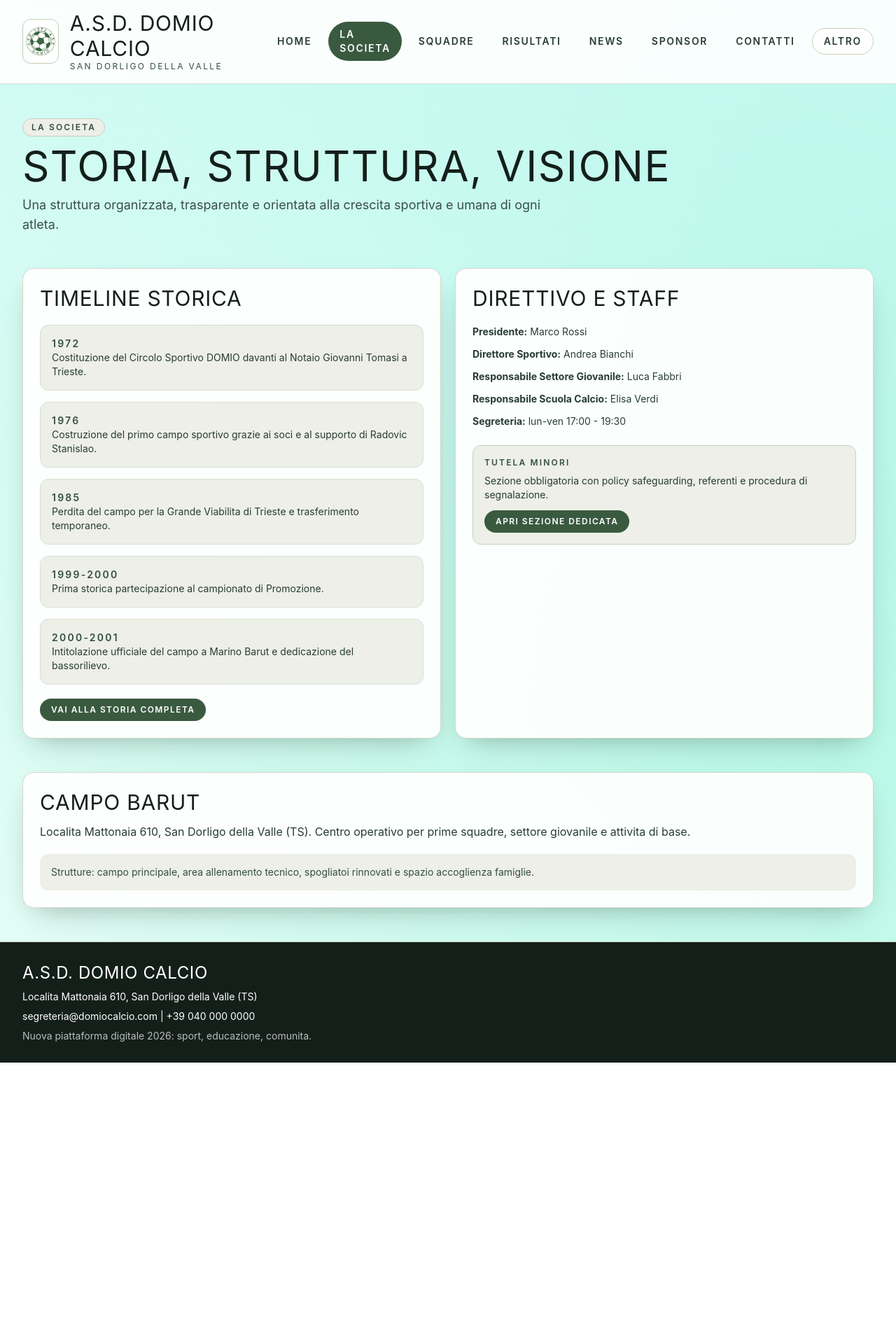
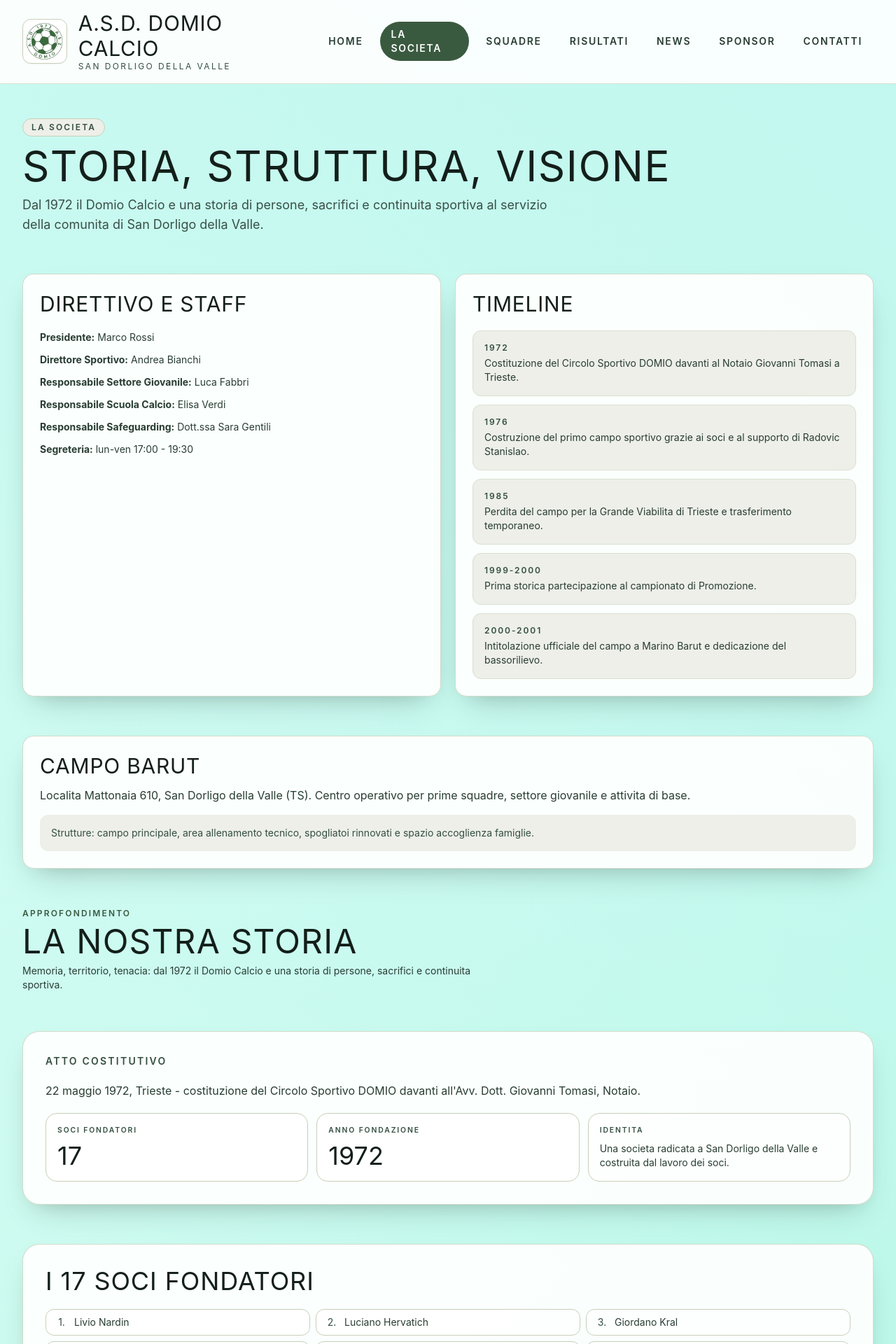
Before and after one commit to NicXVII/sitoCalcio, a React (Vite) app: page /societa in a window 1280 px wide. Shown: the top 1920 px of the page at 70% size. Before the commit the page ends 1518 px from the top, so only its background shows below. Built offline with nearby package versions, Linux system fonts and the light colour scheme.

Commit message:
feat: update routing and navigation; remove deprecated pages and adjust links for improved user experience

```diff
--- a/src/data/navigationData.ts
+++ b/src/data/navigationData.ts
@@ -10,12 +10,6 @@ export const mainNavItems: NavItem[] = [
   { label: 'Contatti', path: '/contatti' }
 ];
 
-export const extraNavItems: NavItem[] = [
-  { label: 'La Nostra Storia', path: '/storia' },
-  { label: 'Scuola Calcio', path: '/scuola-calcio' },
-  { label: 'Tutela Minori', path: '/tutela-minori' }
-];
-
 export const contacts: ContactInfo = {
   address: 'Localita Mattonaia 610, San Dorligo della Valle (TS)',
   email: 'segreteria@domiocalcio.com',
--- a/src/layout/SiteLayout.tsx
+++ b/src/layout/SiteLayout.tsx
@@ -1,7 +1,7 @@
-import { lazy, Suspense, useEffect, useRef, useState } from 'react';
+import { lazy, Suspense, useEffect, useState } from 'react';
 import { NavLink, Outlet, useLocation } from 'react-router-dom';
 import ClubLogo from '../components/ClubLogo';
-import { contacts, extraNavItems, mainNavItems } from '../data/navigationData';
+import { contacts, mainNavItems } from '../data/navigationData';
 
 const GeometricBackground = lazy(() => import('../components/GeometricBackground'));
 
@@ -10,68 +10,13 @@ const navClass = ({ isActive }: { isActive: boolean }) =>
     isActive ? 'bg-field-600 text-white' : 'text-field-800 hover:bg-field-100'
   }`;
 
-const dropdownClass = ({ isActive }: { isActive: boolean }) =>
-  `block rounded-xl px-4 py-3 text-sm font-semibold uppercase tracking-[0.12em] whitespace-normal break-words transition ${
-    isActive ? 'bg-field-600 text-white' : 'text-field-800 hover:bg-field-100'
-  }`;
-
 const SiteLayout = () => {
   const [isMobileMenuOpen, setIsMobileMenuOpen] = useState(false);
-  const [isDesktopMoreOpen, setIsDesktopMoreOpen] = useState(false);
-  const [isMobileMoreOpen, setIsMobileMoreOpen] = useState(false);
-  const moreButtonRef = useRef<HTMLButtonElement | null>(null);
-  const moreMenuRef = useRef<HTMLDivElement | null>(null);
   const location = useLocation();
 
   useEffect(() => {
     setIsMobileMenuOpen(false);
-    setIsDesktopMoreOpen(false);
-    setIsMobileMoreOpen(false);
   }, [location.pathname]);
-
-  useEffect(() => {
-    if (!isDesktopMoreOpen) {
-      return;
-    }
-
-    const closeMenu = () => setIsDesktopMoreOpen(false);
-
-    const handlePointerDown = (event: MouseEvent | TouchEvent) => {
-      const target = event.target as Node;
-
-      if (moreButtonRef.current?.contains(target) || moreMenuRef.current?.contains(target)) {
-        return;
-      }
-
-      closeMenu();
-    };
-
-    const handleEscape = (event: KeyboardEvent) => {
-      if (event.key === 'Escape') {
-        closeMenu();
-      }
-    };
-
-    const handleViewportChange = () => {
-      if (window.innerWidth < 1024) {
-        closeMenu();
-      }
-    };
-
-    window.addEventListener('mousedown', handlePointerDown);
-    window.addEventListener('touchstart', handlePointerDown, { passive: true });
-    window.addEventListener('scroll', closeMenu, { passive: true });
-    window.addEventListener('resize', handleViewportChange);
-    document.addEventListener('keydown', handleEscape);
-
-    return () => {
-      window.removeEventListener('mousedown', handlePointerDown);
-      window.removeEventListener('touchstart', handlePointerDown);
-      window.removeEventListener('scroll', closeMenu);
-      window.removeEventListener('resize', handleViewportChange);
-      document.removeEventListener('keydown', handleEscape);
-    };
-  }, [isDesktopMoreOpen]);
 
   useEffect(() => {
     if (!isMobileMenuOpen) {
@@ -266,17 +211,7 @@ const SiteLayout = () => {
 
           <button
             type="button"
-            onClick={() => {
-              setIsMobileMenuOpen((prev) => {
-                const next = !prev;
-
-                if (!next) {
-                  setIsMobileMoreOpen(false);
-                }
-
-                return next;
-              });
-            }}
+            onClick={() => setIsMobileMenuOpen((prev) => !prev)}
             className="rounded-full border border-field-200 p-2.5 text-field-800 mobile:p-3 tablet-large:hidden"
             aria-expanded={isMobileMenuOpen}
             aria-label={isMobileMenuOpen ? 'Chiudi menu' : 'Apri menu'}
@@ -294,38 +229,6 @@ const SiteLayout = () => {
                 {item.label}
               </NavLink>
             ))}
-
-            <div className="relative z-[135]">
-              <button
-                type="button"
-                ref={moreButtonRef}
-                className="rounded-full border border-field-200 bg-white px-4 py-2 text-sm font-semibold uppercase tracking-[0.12em] text-field-800 transition hover:border-field-300"
-                onClick={() => setIsDesktopMoreOpen((prev) => !prev)}
-                aria-expanded={isDesktopMoreOpen}
-                aria-controls="menu-altro-desktop"
-                aria-label="Apri menu altro"
-              >
-                Altro
-              </button>
-              {isDesktopMoreOpen ? (
-                <div
-                  id="menu-altro-desktop"
-                  ref={moreMenuRef}
-                  className="absolute right-0 top-[calc(100%+0.5rem)] z-[140] min-w-[18rem] max-w-[22rem] overflow-x-hidden overflow-y-auto overscroll-contain rounded-2xl border border-field-200 bg-white p-2 shadow-[0_26px_42px_-22px_rgba(20,31,26,0.45)] max-h-[min(70vh,28rem)]"
-                >
-                  {extraNavItems.map((item) => (
-                    <NavLink
-                      key={item.path}
-                      to={item.path}
-                      className={dropdownClass}
-                      onClick={() => setIsDesktopMoreOpen(false)}
-                    >
-                      {item.label}
-                    </NavLink>
-                  ))}
-                </div>
-              ) : null}
-            </div>
           </nav>
         </div>
 
@@ -337,46 +240,11 @@ const SiteLayout = () => {
                   key={item.path}
                   to={item.path}
                   className={navClass}
-                  onClick={() => {
-                    setIsMobileMenuOpen(false);
-                    setIsMobileMoreOpen(false);
-                  }}
+                  onClick={() => setIsMobileMenuOpen(false)}
                 >
                   {item.label}
                 </NavLink>
               ))}
-
-              <div className="rounded-2xl border border-field-100 bg-white/80 p-3">
-                <button
-                  type="button"
-                  onClick={() => setIsMobileMoreOpen((prev) => !prev)}
-                  aria-expanded={isMobileMoreOpen}
-                  aria-controls="menu-altro-mobile"
-                  className="w-full text-left text-sm font-semibold uppercase tracking-[0.12em] text-field-800"
-                >
-                  Altro
-                </button>
-                {isMobileMoreOpen ? (
-                  <div
-                    id="menu-altro-mobile"
-                    className="mt-3 grid max-h-[40vh] gap-2 overflow-y-auto overscroll-contain pr-1"
-                  >
-                    {extraNavItems.map((item) => (
-                      <NavLink
-                        key={item.path}
-                        to={item.path}
-                        className={navClass}
-                        onClick={() => {
-                          setIsMobileMoreOpen(false);
-                          setIsMobileMenuOpen(false);
-                        }}
-                      >
-                        {item.label}
-                      </NavLink>
-                    ))}
-                  </div>
-                ) : null}
-              </div>
             </div>
           </nav>
         ) : null}
@@ -388,7 +256,6 @@ const SiteLayout = () => {
           aria-label="Chiudi menu"
           onClick={() => {
             setIsMobileMenuOpen(false);
-            setIsMobileMoreOpen(false);
           }}
           className="fixed inset-0 z-[115] bg-field-900/20 backdrop-blur-[1px] tablet-large:hidden"
         />
--- a/src/pages/HomePage.tsx
+++ b/src/pages/HomePage.tsx
@@ -92,7 +92,7 @@ const HomePage = () => {
               giovanile.
             </p>
             <Link
-              to="/storia"
+              to="/societa"
               className="mt-4 inline-flex rounded-full bg-field-600 px-4 py-2 text-xs font-semibold uppercase tracking-[0.12em] text-white hover:bg-field-700"
             >
               Leggi la storia completa
--- a/src/pages/SocietyPage.tsx
+++ b/src/pages/SocietyPage.tsx
@@ -1,82 +1,135 @@
-import { Link } from 'react-router-dom';
 import SectionTitle from '../components/SectionTitle';
-import { timeline } from '../data/historyData';
+import {
+  historyFounders,
+  historyFoundingDate,
+  historyMilestones,
+  historyNotes,
+  timeline,
+} from '../data/historyData';
 import { usePageTitle } from '../hooks/usePageTitle';
 
 const SocietyPage = () => {
   usePageTitle('La Societa');
 
   return (
-    <div className="space-y-12">
+    <div className="space-y-14">
+      {/* Hero */}
       <SectionTitle
         eyebrow="La Societa"
         title="Storia, Struttura, Visione"
-        description="Una struttura organizzata, trasparente e orientata alla crescita sportiva e umana di ogni atleta."
+        description="Dal 1972 il Domio Calcio e una storia di persone, sacrifici e continuita sportiva al servizio della comunita di San Dorligo della Valle."
       />
 
-      <section className="grid gap-5 lg:grid-cols-2">
-        <article className="surface-card rounded-2xl border border-field-100 p-6">
-          <h3 className="font-display text-3xl uppercase tracking-wide text-field-900">Timeline Storica</h3>
-          <ol className="mt-5 space-y-4">
+      {/* Organigramma + Contatti + Timeline - subito in evidenza */}
+      <section className="grid gap-5 tablet-small:grid-cols-2">
+        <article className="surface-card rounded-2xl border border-field-100 p-5 mobile-small:p-6">
+          <h3 className="font-display text-3xl uppercase tracking-wide text-field-900">Direttivo e Staff</h3>
+          <div className="mt-5 space-y-3 text-sm text-field-800">
+            <p><strong>Presidente:</strong> Marco Rossi</p>
+            <p><strong>Direttore Sportivo:</strong> Andrea Bianchi</p>
+            <p><strong>Responsabile Settore Giovanile:</strong> Luca Fabbri</p>
+            <p><strong>Responsabile Scuola Calcio:</strong> Elisa Verdi</p>
+            <p><strong>Responsabile Safeguarding:</strong> Dott.ssa Sara Gentili</p>
+            <p><strong>Segreteria:</strong> lun-ven 17:00 - 19:30</p>
+          </div>
+        </article>
+
+        <article className="surface-card rounded-2xl border border-field-100 p-5 mobile-small:p-6">
+          <h3 className="font-display text-3xl uppercase tracking-wide text-field-900">Timeline</h3>
+          <ol className="mt-5 space-y-3">
             {timeline.map((item) => (
-              <li key={item.year} className="rounded-xl border border-field-100 bg-field-50 p-4">
-                <p className="text-sm font-semibold uppercase tracking-[0.16em] text-field-700">{item.year}</p>
-                <p className="text-sm text-field-800">{item.event}</p>
+              <li key={item.year} className="rounded-xl border border-field-100 bg-field-50 p-3 mobile-small:p-4">
+                <p className="text-xs font-semibold uppercase tracking-[0.16em] text-field-700">{item.year}</p>
+                <p className="mt-1 text-sm text-field-800">{item.event}</p>
               </li>
             ))}
           </ol>
-          <Link
-            to="/storia"
-            className="mt-5 inline-flex rounded-full bg-field-600 px-4 py-2 text-xs font-semibold uppercase tracking-[0.12em] text-white hover:bg-field-700"
-          >
-            Vai alla storia completa
-          </Link>
-        </article>
-
-        <article className="surface-card rounded-2xl border border-field-100 p-6">
-          <h3 className="font-display text-3xl uppercase tracking-wide text-field-900">Direttivo e Staff</h3>
-          <div className="mt-5 space-y-3 text-sm text-field-800">
-            <p>
-              <strong>Presidente:</strong> Marco Rossi
-            </p>
-            <p>
-              <strong>Direttore Sportivo:</strong> Andrea Bianchi
-            </p>
-            <p>
-              <strong>Responsabile Settore Giovanile:</strong> Luca Fabbri
-            </p>
-            <p>
-              <strong>Responsabile Scuola Calcio:</strong> Elisa Verdi
-            </p>
-            <p>
-              <strong>Segreteria:</strong> lun-ven 17:00 - 19:30
-            </p>
-          </div>
-
-          <div className="mt-6 rounded-xl border border-field-200 bg-field-50 p-4">
-            <p className="text-xs font-semibold uppercase tracking-[0.18em] text-field-700">Tutela Minori</p>
-            <p className="mt-2 text-sm text-field-800">
-              Sezione obbligatoria con policy safeguarding, referenti e procedura di segnalazione.
-            </p>
-            <Link
-              to="/tutela-minori"
-              className="mt-3 inline-flex rounded-full bg-field-600 px-4 py-2 text-xs font-semibold uppercase tracking-[0.12em] text-white hover:bg-field-700"
-            >
-              Apri sezione dedicata
-            </Link>
-          </div>
         </article>
       </section>
 
-      <section className="surface-card rounded-2xl border border-field-100 p-6">
+      {/* Campo Barut */}
+      <section className="surface-card rounded-2xl border border-field-100 p-5 mobile-small:p-6">
         <h3 className="font-display text-3xl uppercase tracking-wide text-field-900">Campo Barut</h3>
         <p className="mt-3 text-field-800">
           Localita Mattonaia 610, San Dorligo della Valle (TS). Centro operativo per prime squadre, settore
           giovanile e attivita di base.
         </p>
-        <div className="mt-5 rounded-xl bg-field-50 p-4 text-sm text-field-700">
+        <div className="mt-4 rounded-xl bg-field-50 p-4 text-sm text-field-700">
           Strutture: campo principale, area allenamento tecnico, spogliatoi rinnovati e spazio accoglienza famiglie.
         </div>
+      </section>
+
+      {/* --- STORIA APPROFONDITA --- */}
+      <div className="space-y-2">
+        <p className="text-xs font-semibold uppercase tracking-[0.18em] text-field-600">Approfondimento</p>
+        <h2 className="font-display text-4xl uppercase tracking-wide text-field-900 mobile-small:text-5xl">La Nostra Storia</h2>
+        <p className="max-w-2xl text-sm text-field-800">
+          Memoria, territorio, tenacia: dal 1972 il Domio Calcio e una storia di persone, sacrifici e continuita sportiva.
+        </p>
+      </div>
+
+      {/* Atto Costitutivo - numeri chiave */}
+      <section className="surface-card space-y-5 rounded-3xl border border-field-100 p-5 mobile-small:p-6 tablet-small:p-8">
+        <p className="text-sm font-semibold uppercase tracking-[0.16em] text-field-700">Atto Costitutivo</p>
+        <p className="text-base text-field-800">{historyFoundingDate}</p>
+
+        <div className="grid gap-3 mobile:grid-cols-2 tablet-small:grid-cols-3">
+          <article className="rounded-2xl border border-field-200 bg-white/70 p-4">
+            <p className="text-[0.65rem] font-semibold uppercase tracking-[0.18em] text-field-700">Soci Fondatori</p>
+            <p className="mt-2 font-display text-4xl uppercase text-field-900">17</p>
+          </article>
+          <article className="rounded-2xl border border-field-200 bg-white/70 p-4">
+            <p className="text-[0.65rem] font-semibold uppercase tracking-[0.18em] text-field-700">Anno Fondazione</p>
+            <p className="mt-2 font-display text-4xl uppercase text-field-900">1972</p>
+          </article>
+          <article className="rounded-2xl border border-field-200 bg-white/70 p-4 mobile:col-span-2 tablet-small:col-span-1">
+            <p className="text-[0.65rem] font-semibold uppercase tracking-[0.18em] text-field-700">Identita</p>
+            <p className="mt-2 text-sm text-field-800">Una societa radicata a San Dorligo della Valle e costruita dal lavoro dei soci.</p>
+          </article>
+        </div>
+      </section>
+
+      {/* I 17 Soci Fondatori */}
+      <section className="surface-card rounded-3xl border border-field-100 p-5 mobile-small:p-6 tablet-small:p-8">
+        <h3 className="font-display text-3xl uppercase tracking-wide text-field-900 mobile-small:text-4xl">I 17 Soci Fondatori</h3>
+        <ul className="mt-5 grid gap-2 mobile:grid-cols-2 tablet-small:grid-cols-3">
+          {historyFounders.map((founder, index) => (
+            <li key={founder} className="rounded-xl border border-field-200 bg-white/70 px-3 py-2 text-sm text-field-800">
+              <span className="mr-2 inline-flex w-5 justify-center text-field-700">{index + 1}.</span>
+              {founder}
+            </li>
+          ))}
+        </ul>
+      </section>
+
+      {/* Cronologia Essenziale */}
+      <section className="space-y-5">
+        <h3 className="font-display text-4xl uppercase tracking-wide text-field-900 mobile-small:text-5xl">Cronologia Essenziale</h3>
+        <ol className="relative grid gap-4">
+          {historyMilestones.map((milestone) => (
+            <li key={`${milestone.year}-${milestone.title}`} className="surface-card rounded-2xl border border-field-100 p-5 mobile-small:p-6">
+              <div className="flex flex-wrap items-center gap-3">
+                <span className="rounded-full border border-field-300 bg-field-100/80 px-3 py-1 text-xs font-semibold uppercase tracking-[0.14em] text-field-800">
+                  {milestone.year}
+                </span>
+                <h4 className="font-display text-2xl uppercase tracking-wide text-field-900 mobile-small:text-3xl">{milestone.title}</h4>
+              </div>
+              <p className="mt-3 text-sm text-field-800 mobile-small:text-base">{milestone.text}</p>
+            </li>
+          ))}
+        </ol>
+      </section>
+
+      {/* Note storiche */}
+      <section className="grid gap-4 tablet-small:grid-cols-2">
+        <article className="surface-card rounded-2xl border border-field-100 p-5 mobile-small:p-6">
+          <p className="text-[0.65rem] font-semibold uppercase tracking-[0.18em] text-field-700">Memoria Storica</p>
+          <p className="mt-3 text-sm text-field-800">{historyNotes[0]}</p>
+        </article>
+        <article className="surface-card rounded-2xl border border-field-100 p-5 mobile-small:p-6">
+          <p className="text-[0.65rem] font-semibold uppercase tracking-[0.18em] text-field-700">Plurisportivita</p>
+          <p className="mt-3 text-sm text-field-800">{historyNotes[1]}</p>
+        </article>
       </section>
     </div>
   );
```
Also changed, not shown: src/App.tsx (+8 -10 lines), 2 other files (tests, documents, lock files or other folders).
